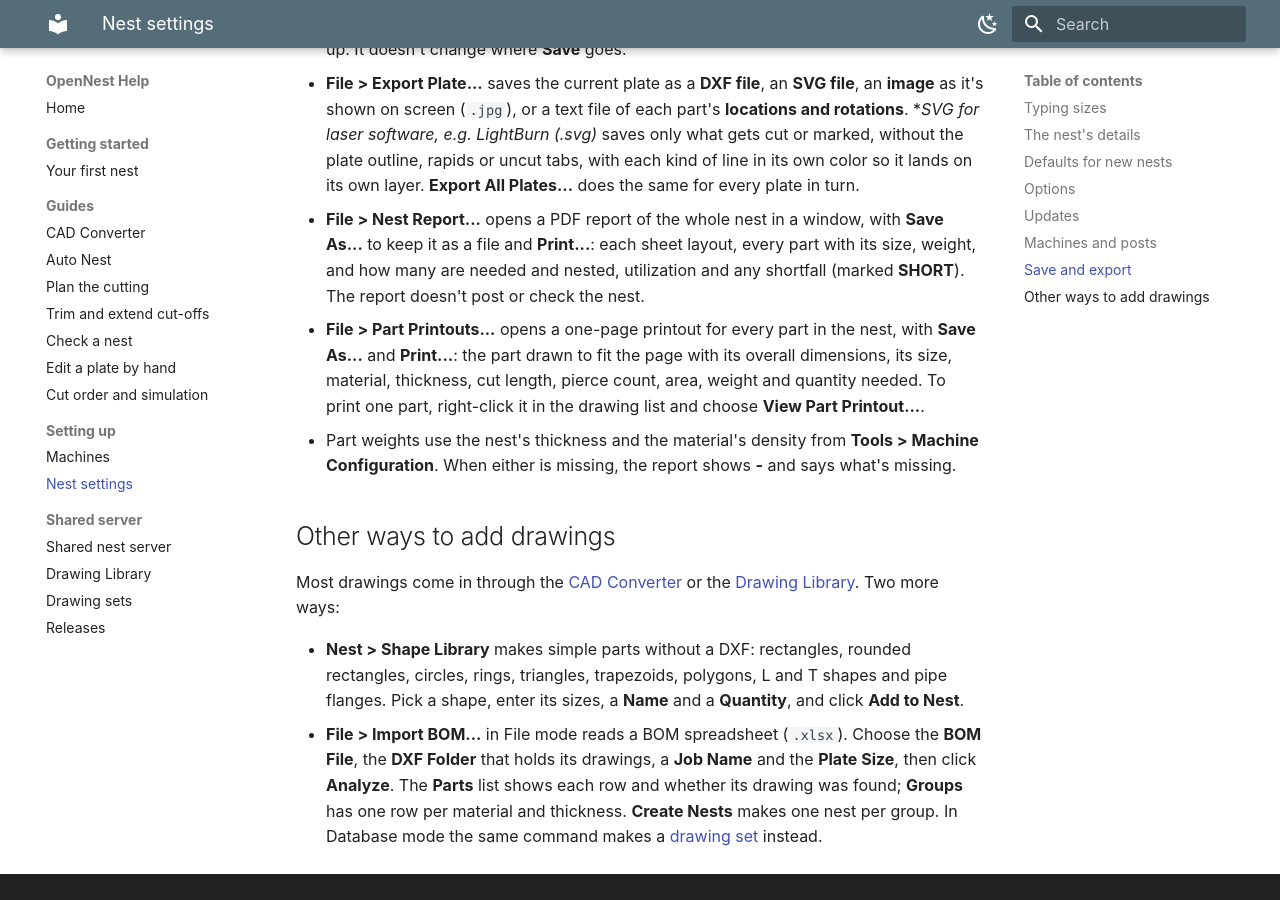
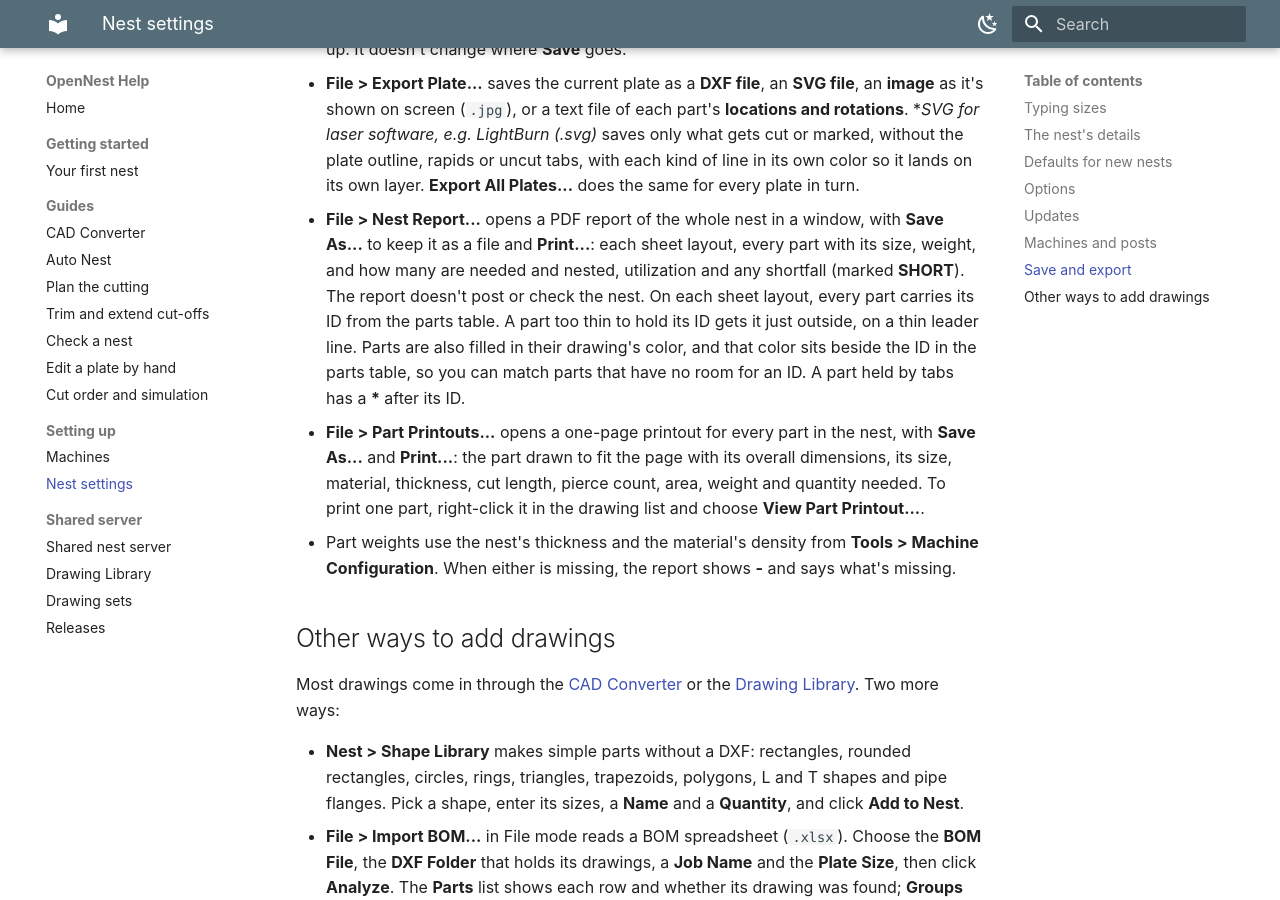
Before and after one commit to ajisaacs/opennest-help, an MkDocs documentation site: the page built from docs/nest-settings.md, in a window 1280 px wide and 900 px high, scrolled down 3656 px. Built offline with MkDocs 1.6.1 and Material for MkDocs 9.7.7, drawn with Linux system fonts in a browser that asks for light colours.

Commit message:
Describe the nest report's part IDs, colors and tab marks

```diff
--- a/docs/nest-settings.md
+++ b/docs/nest-settings.md
@@ -141,6 +141,11 @@ OpenNest saves them for next time. In Database mode, machines and post settings
   **Save As...** to keep it as a file and **Print...**: each sheet layout, every part
   with its size, weight, and how many are needed and nested, utilization and any
   shortfall (marked **SHORT**). The report doesn't post or check the nest.
+  On each sheet layout, every part carries its ID from the parts table. A part too thin
+  to hold its ID gets it just outside, on a thin leader line. Parts are also filled in
+  their drawing's color, and that color sits beside the ID in the parts table, so you
+  can match parts that have no room for an ID. A part held by tabs has a **\*** after
+  its ID.
 - **File > Part Printouts...** opens a one-page printout for every part in the
   nest, with **Save As...** and **Print...**: the part drawn to fit the page with its
   overall dimensions, its size,
```
